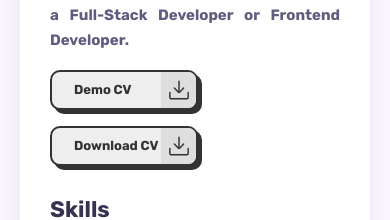
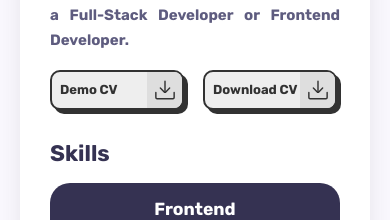
Before and after one commit to jmsxcc/Portfolio, a React (Vite) app: page / in a window 390 px wide. Shown: the part 1514-1734 px from the top of the page. Built offline with nearby package versions, Linux system fonts and the light colour scheme.

Commit message:
Update about.css

```diff
--- a/src/components/about/about.css
+++ b/src/components/about/about.css
@@ -94,6 +94,34 @@
   }
 }
 
+@media screen and (max-width: 576px) {
+  .about_container {
+    grid-template-columns: 350px;
+  }
+
+  .about_data::before {
+    left: 47%;
+  }
+
+  .about_data {
+    grid-template-columns: 1fr;
+    row-gap: 1.875rem;
+  }
+
+  .about_description {
+    margin-top: 0;
+  }
+
+  .about_frontend {
+    grid-column: 1/4;
+    color: #fff;
+  }
+
+  .about_icon {
+    grid-template-columns: repeat(3, 1fr);
+  }
+}
+
 /* -- Button Download -- */
 .box-btn-cv {
   display: grid;
@@ -108,7 +136,7 @@
   --bg-color: #eee;
   --main-color: #323232;
   position: relative;
-  width: 148px;
+  width: 134px;
   height: 40px;
   cursor: pointer;
   display: flex;
@@ -128,7 +156,8 @@
 }
 
 .btn-download .btn-text {
-  transform: translateX(22px);
+  /* transform: translateX(22px); */
+  padding: 0.5rem;
   color: var(--font-color);
 }
 
@@ -165,35 +194,3 @@
   transform: translate(3px, 3px);
   box-shadow: 0px 0px var(--main-color);
 }
-
-@media screen and (max-width: 576px) {
-  .about_container {
-    grid-template-columns: 350px;
-  }
-
-  .about_data::before {
-    left: 47%;
-  }
-
-  .about_data {
-    grid-template-columns: 1fr;
-    row-gap: 1.875rem;
-  }
-
-  .about_description {
-    margin-top: 0;
-  }
-
-  .about_frontend {
-    grid-column: 1/4;
-    color: #fff;
-  }
-
-  .about_icon {
-    grid-template-columns: repeat(3, 1fr);
-  }
-
-  .box-btn-cv {
-    grid-template-columns: 1fr;
-  }
-}
```
